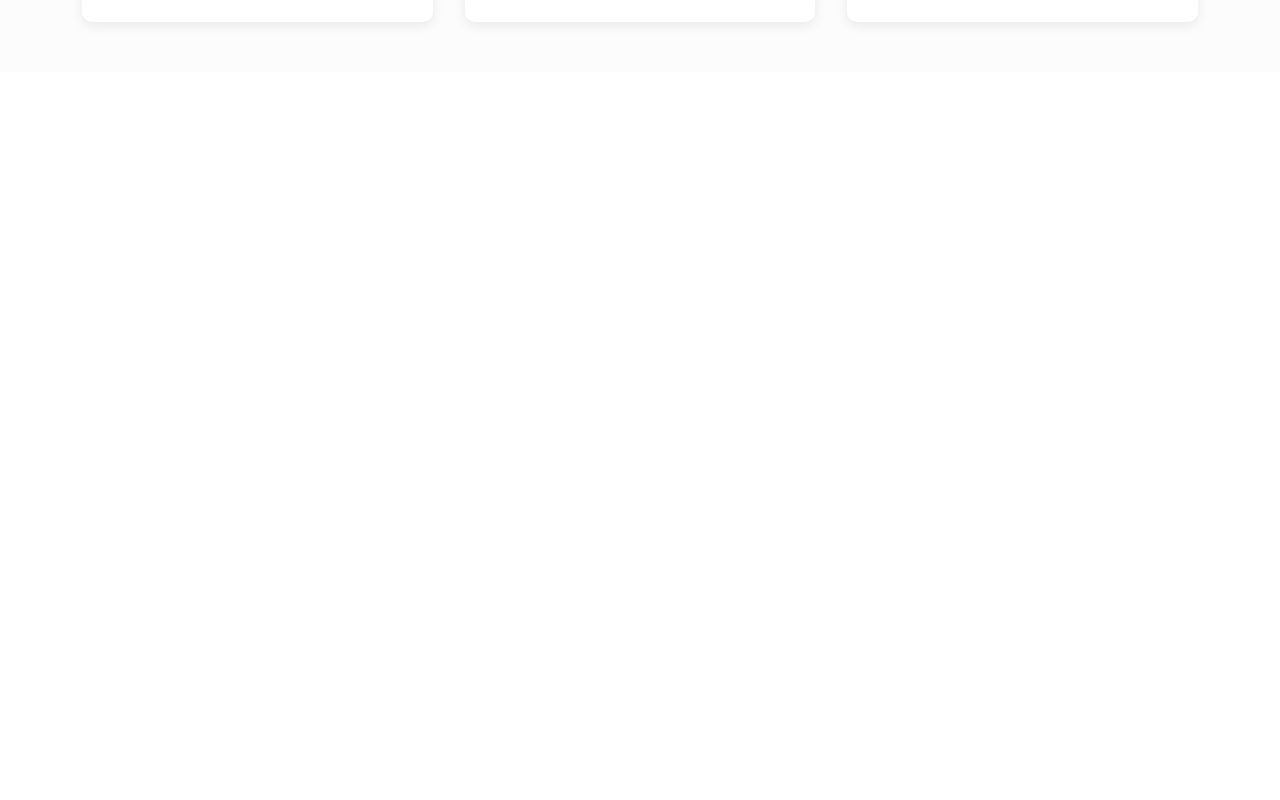
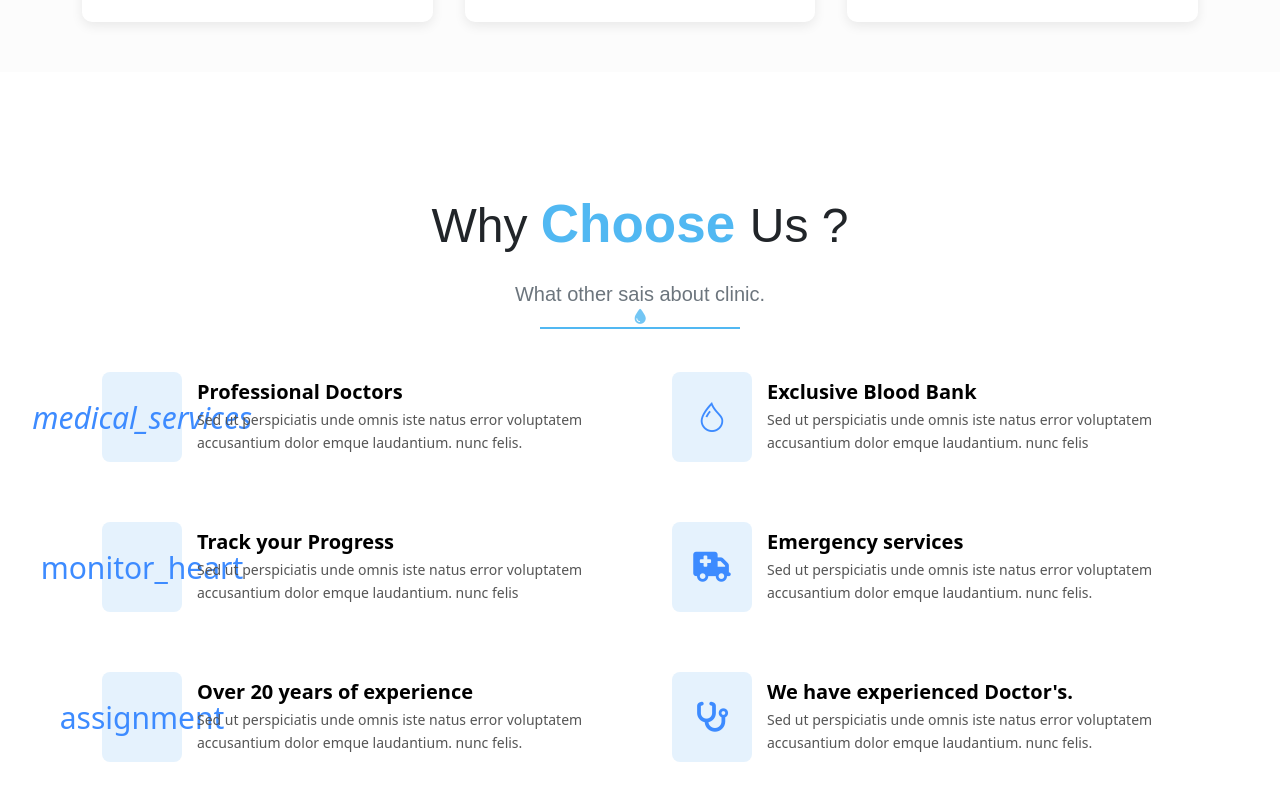
Before and after one commit to AbdelrhmanEssam74/smart-hospital, an Angular app: page / in a window 1280 px wide. Shown: the part 2329-3129 px from the top of the page. Before the commit the page ends 2401 px from the top, so only its background shows below. Built offline with nearby package versions, Linux system fonts and the light colour scheme.

Commit message:
Add ChooseUsComponent to home layout

```diff
--- a/src/app/components/home/home.component.html
+++ b/src/app/components/home/home.component.html
@@ -1,3 +1,4 @@
 <app-hero></app-hero>
 <app-appointment-form></app-appointment-form>
 <app-our-available-services></app-our-available-services>
+<app-choose-us></app-choose-us>
--- a/src/app/components/home/home.component.ts
+++ b/src/app/components/home/home.component.ts
@@ -2,13 +2,15 @@ import { Component } from '@angular/core';
 import {HeroComponent} from '../hero/hero.component';
 import {AppointmentFormComponent} from '../appointment-form/appointment-form.component';
 import {OurAvailableServicesComponent} from '../our-available-services/our-available-services.component';
+import {ChooseUsComponent} from '../home-components/choose-us/choose-us.component';
 
 @Component({
   selector: 'app-home',
   imports: [
     HeroComponent,
     AppointmentFormComponent,
-    OurAvailableServicesComponent
+    OurAvailableServicesComponent,
+    ChooseUsComponent
   ],
   templateUrl: './home.component.html',
   styleUrl: './home.component.css'
```
